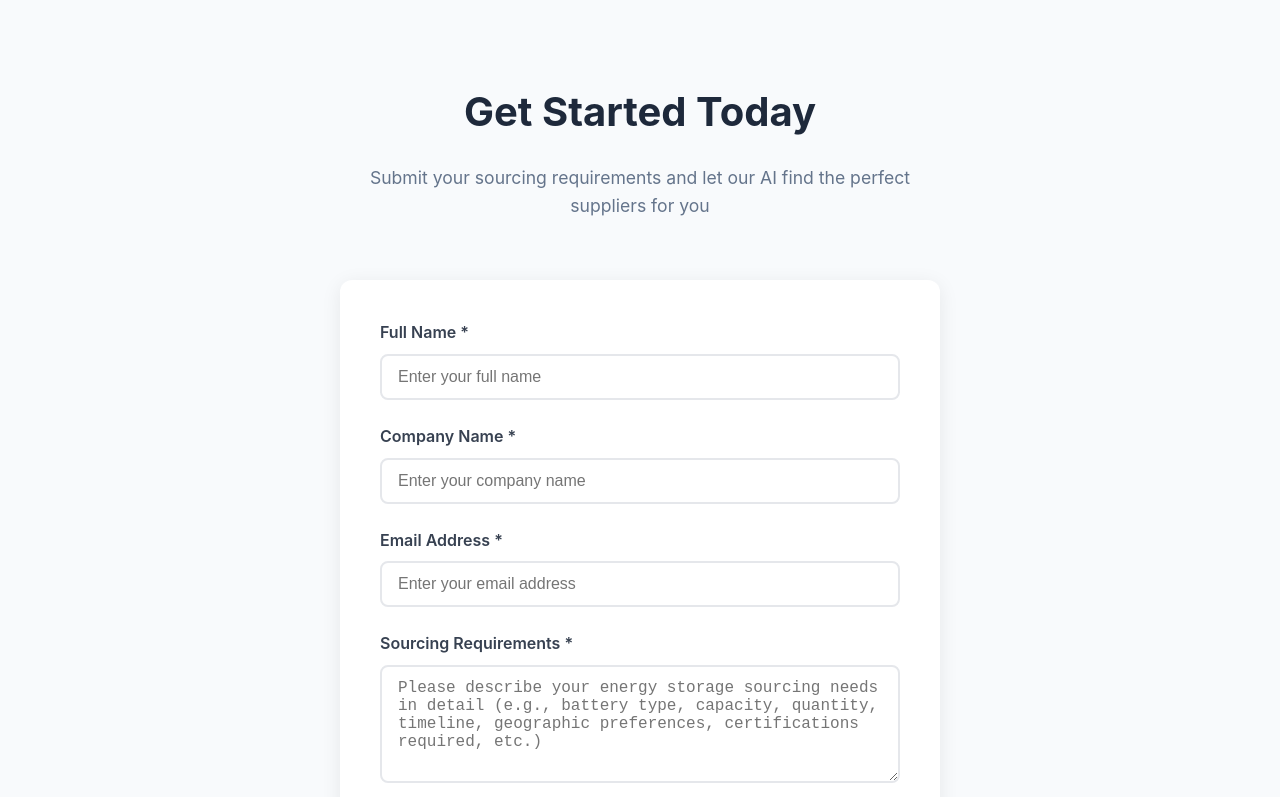
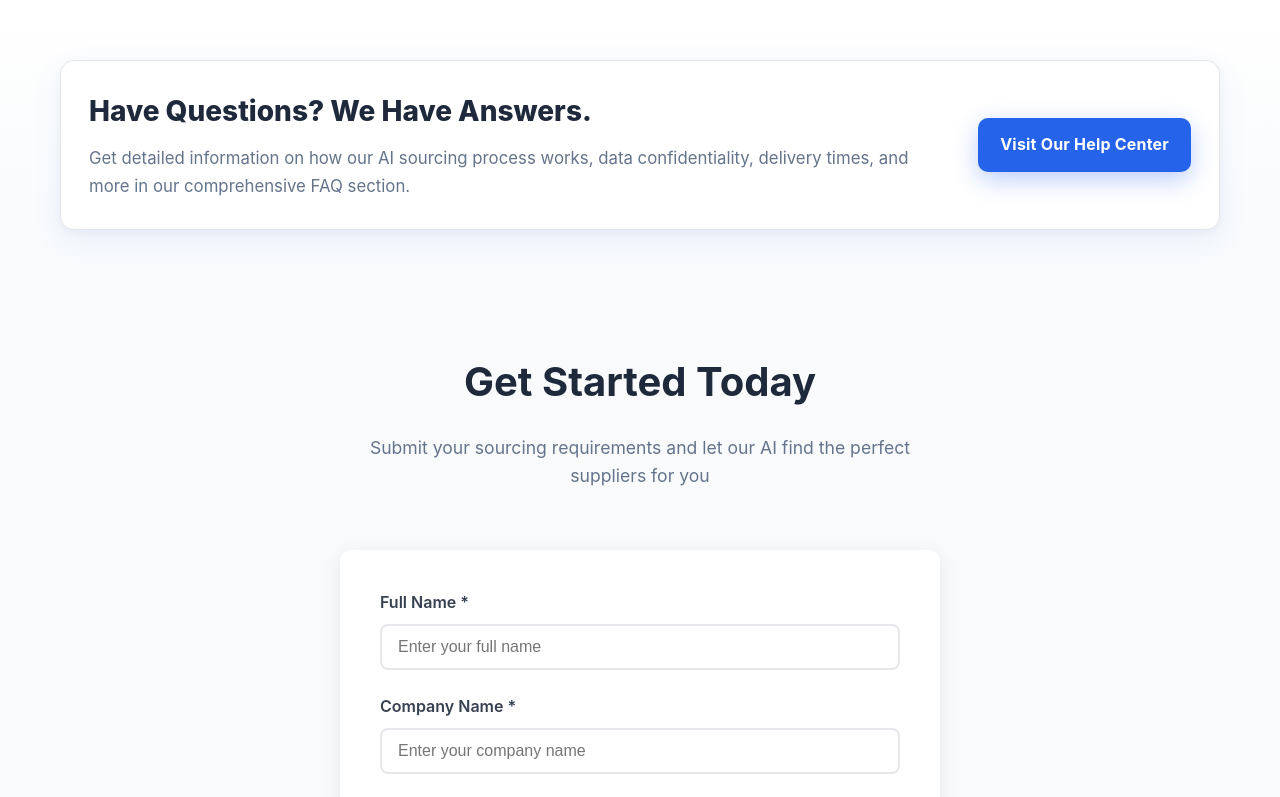
Before and after one commit to timoxue/finder, a React (Vite) app: page / in a window 1280 px wide. Shown: the part 1640-2437 px from the top of the page. Built offline with nearby package versions, Linux system fonts and the light colour scheme.

Commit message:
add faq button on front page

```diff
--- a/src/App.jsx
+++ b/src/App.jsx
@@ -1,5 +1,5 @@
-import React from 'react'
-import { BrowserRouter as Router, Routes, Route } from 'react-router-dom'
+import React, { useEffect } from 'react'
+import { BrowserRouter as Router, Routes, Route, Link, useLocation } from 'react-router-dom'
 import RequestForm from './components/RequestForm'
 import FAQPage from './components/FAQPage'
 import './styles/globals.css'
@@ -107,6 +107,24 @@ const HomePage = () => {
         </div>
       </section>
 
+      {/* FAQ Promotional Section */}
+      <section className="faq-promo">
+        <div className="container">
+          <div className="faq-promo-card">
+            <div className="faq-promo-content">
+              <h2 className="faq-promo-title">Have Questions? We Have Answers.</h2>
+              <p className="faq-promo-text">
+                Get detailed information on how our AI sourcing process works, data confidentiality,
+                delivery times, and more in our comprehensive FAQ section.
+              </p>
+            </div>
+            <div className="faq-promo-cta">
+              <Link to="/faq" className="faq-promo-button">Visit Our Help Center</Link>
+            </div>
+          </div>
+        </div>
+      </section>
+
       {/* Request Form Section */}
       <section id="request-form" className="request-form-section">
         <div className="container">
@@ -147,9 +165,17 @@ const Footer = () => {
 }
 
 function App() {
+  const ScrollToTop = () => {
+    const { pathname } = useLocation()
+    useEffect(() => {
+      window.scrollTo({ top: 0, behavior: 'instant' })
+    }, [pathname])
+    return null
+  }
   return (
     <Router>
       <div className="app">
+        <ScrollToTop />
         <Navigation />
         <Routes>
           <Route path="/" element={<HomePage />} />
--- a/src/styles/globals.css
+++ b/src/styles/globals.css
@@ -350,6 +350,71 @@ body {
 .request-form-section {
   padding: 80px 0;
   background: #f8fafc;
+}
+
+/* FAQ Promotional Section */
+.faq-promo {
+  background: linear-gradient(0deg, #f8fafc 0%, #ffffff 100%);
+  padding: 60px 0 40px;
+}
+
+.faq-promo-card {
+  display: flex;
+  align-items: center;
+  justify-content: space-between;
+  gap: 30px;
+  border: 1px solid #e5e7eb;
+  border-radius: 14px;
+  padding: 28px 28px;
+  background: #ffffff;
+  box-shadow: 0 10px 30px rgba(37, 99, 235, 0.08), 0 2px 10px rgba(0,0,0,0.04);
+}
+
+.faq-promo-title {
+  font-size: 1.75rem;
+  font-weight: 800;
+  color: #1e293b;
+  margin-bottom: 10px;
+}
+
+.faq-promo-text {
+  color: #64748b;
+  font-size: 1.05rem;
+  line-height: 1.7;
+}
+
+.faq-promo-cta {
+  flex-shrink: 0;
+}
+
+.faq-promo-button {
+  display: inline-block;
+  background: #2563eb;
+  color: #ffffff;
+  text-decoration: none;
+  padding: 14px 22px;
+  border-radius: 10px;
+  font-weight: 700;
+  letter-spacing: 0.2px;
+  box-shadow: 0 8px 24px rgba(37, 99, 235, 0.3);
+  transition: transform 0.2s ease, box-shadow 0.2s ease, background 0.3s ease;
+}
+
+.faq-promo-button:hover {
+  transform: translateY(-1px);
+  box-shadow: 0 12px 28px rgba(37, 99, 235, 0.35);
+  background: #1d4ed8;
+}
+
+@media (max-width: 768px) {
+  .faq-promo-card {
+    flex-direction: column;
+    align-items: flex-start;
+    padding: 22px 20px;
+  }
+  .faq-promo-title {
+    font-size: 1.5rem;
+  }
 }
 
 .request-form-container {
```
